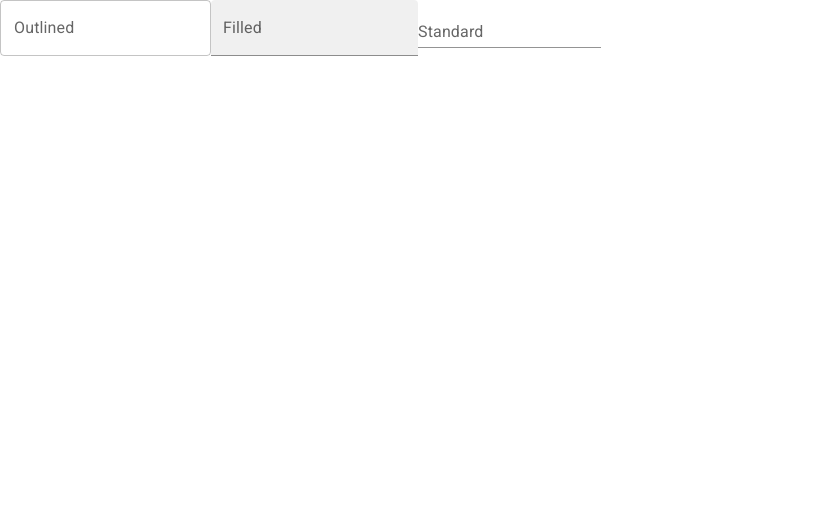
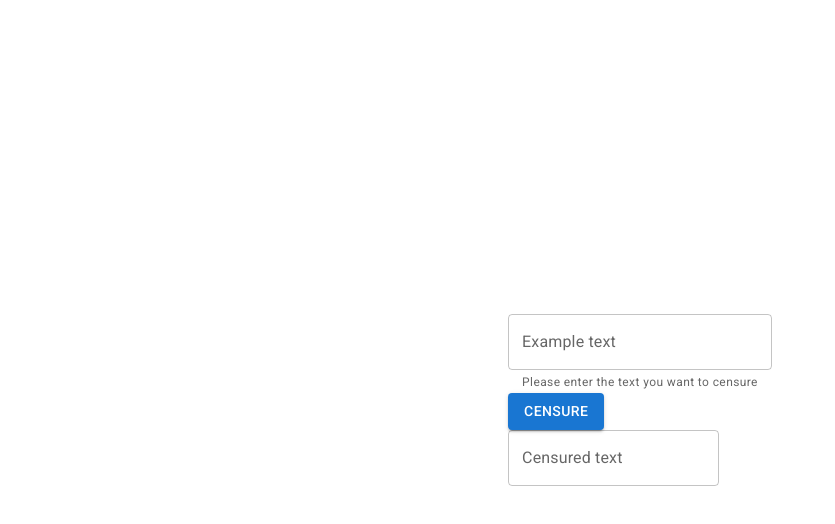
Before and after one commit to albertrial/react-nlp-toxic-detector-app, a React (Create React App) app in the folder app/: page / in a window 1280 px wide. Shown: the top 524 px of the page, without its empty margins (0-835 px from the left). Built offline with nearby package versions, Linux system fonts and the light colour scheme.

Commit message:
Created simple TextFields and Buttons and centered the app

```diff
--- a/app/public/index.html
+++ b/app/public/index.html
@@ -40,4 +40,12 @@
       To create a production bundle, use `npm run build` or `yarn build`.
     -->
   </body>
+
+  <style>
+    html, body, #root, #root>div {
+      height: 100%;
+      margin: 0;
+    }
+  </style>
+
 </html>
--- a/app/src/App.js
+++ b/app/src/App.js
@@ -9,7 +9,16 @@ import Home from './pages/home'
 
 function App() {
   return (
-    <Home></Home>
+    <div
+      style={{
+        display: "flex",
+        justifyContent: "center",
+        alignItems: "center"
+      }}
+    >
+      <Home></Home>
+    </div>
+
   );
 }
 
--- a/app/src/pages/home.js
+++ b/app/src/pages/home.js
@@ -1,12 +1,33 @@
 import React from 'react';
 import TextField from '@mui/material/TextField';
+import Button from '@mui/material/Button';
 
 const Home = () => {
   return (
-    <div>
-      <TextField id="outlined-basic" label="Outlined" variant="outlined" />
-      <TextField id="filled-basic" label="Filled" variant="filled" />
-      <TextField id="standard-basic" label="Standard" variant="standard" />
+    <div id="app">
+      <div>
+        <TextField
+          helperText="Please enter the text you want to censure"
+          variant="outlined"
+          label="Example text"
+          id="input-text" />
+      </div>
+      <div>
+        <Button
+          variant="contained"
+          id="button">
+        Censure
+        </Button>
+      </div>
+      <div>
+        <TextField
+          variant="outlined"
+          label="Censured text"
+          id="output-text"
+          inputProps={
+            { readOnly: true, }
+          } />
+      </div>
     </div>
   );
 };
```
